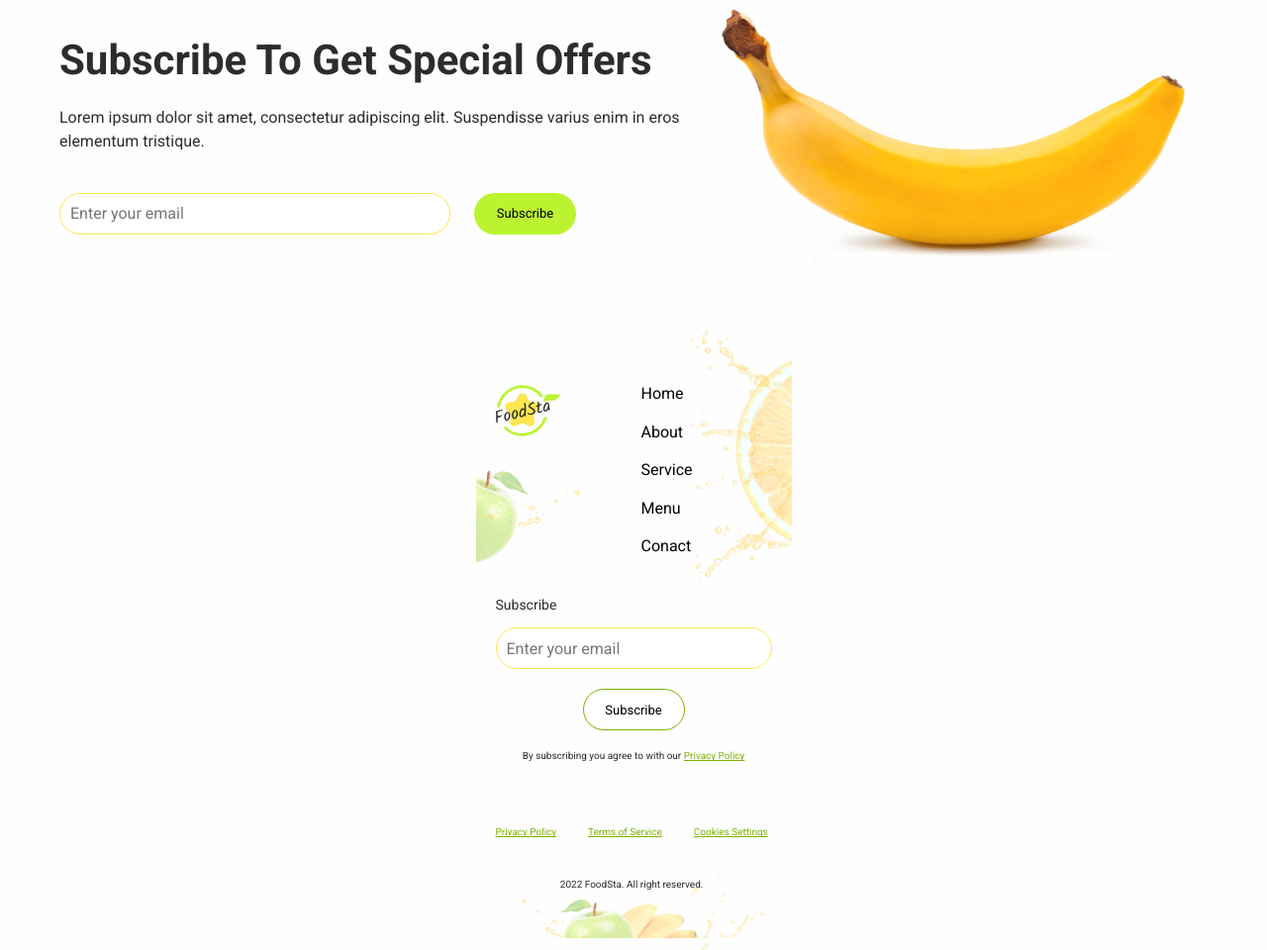
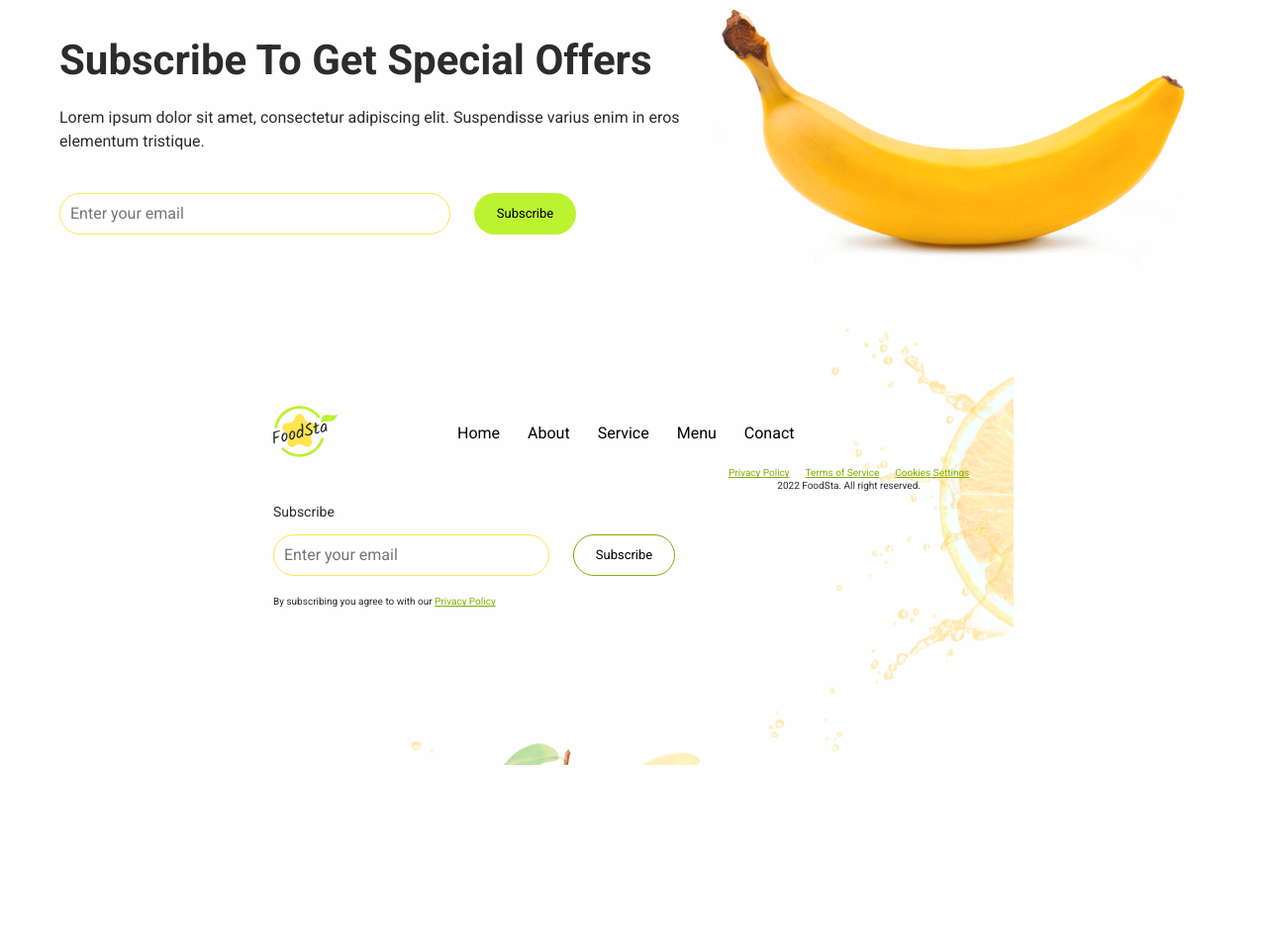
Before and after one commit to YuraShybalov/FoodSta, a plain HTML site: page index.html in a window 1280 px wide. Shown: the part 3116-4076 px from the top of the page at 99% size. After the commit the page ends 3889 px from the top, so only its background shows below. Drawn offline with nearby package versions, Linux system fonts and the light colour scheme; files whose address does not match are found by name.

Commit message:
style footer

```diff
--- a/css/styles.css
+++ b/css/styles.css
@@ -1,4 +1,3 @@
-/* Reset styles */
 h1,
 h2,
 h3,
@@ -388,7 +387,6 @@ order-btn:focus {
 .footer-fon {
   width: 319px;
   background: url(../pictures/fon-footer-mobile.png);
-  /* background: url(/pictures/fon-footer-mobile.png); */
   padding-top: 60px;
   padding-bottom: 60px;
   display: flex;
@@ -637,6 +635,38 @@ order-btn:focus {
     height: 42px;
     margin: 0px 24px 0px 0px;
   }
+  /* ---------------------------- */
+  .footer-fon {
+    width: 768px;
+    background: url(../pictures/fon-footer-tablet.png);
+    padding-top: 81px;
+    padding-bottom: 100px;
+  }
+  .list-nav-footer {
+    flex-direction: row;
+    align-items: center;
+    gap: 28px;
+    margin-left: 120px;
+  }
+  .subscribe {
+    width: 460px;
+  }
+  .form-footer {
+    display: flex;
+    flex-direction: row;
+    flex-wrap: wrap;
+  }
+  .style-imput-footer {
+    width: 279px;
+    height: 42px;
+    margin-right: 24px;
+  }
+  .additional-inform {
+  }
+  .list-link {
+    gap: 16px;
+    margin: 0px;
+  }
 }
 @media screen and (min-width: 1200px) {
   header {
@@ -774,4 +804,5 @@ order-btn:focus {
     background: url('/pictures/bananaPC.png');
     margin: 0px;
   }
+  /* --------------------------------- */
 }
```
Also changed, not shown: pictures/fon-footer-tablet.png (added).
